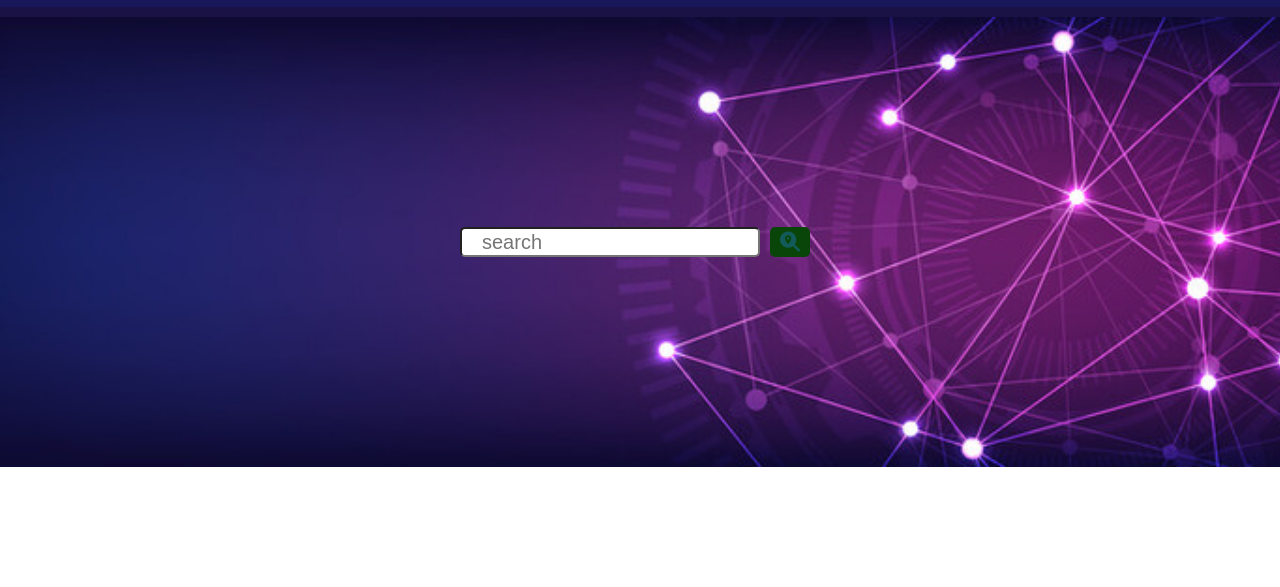
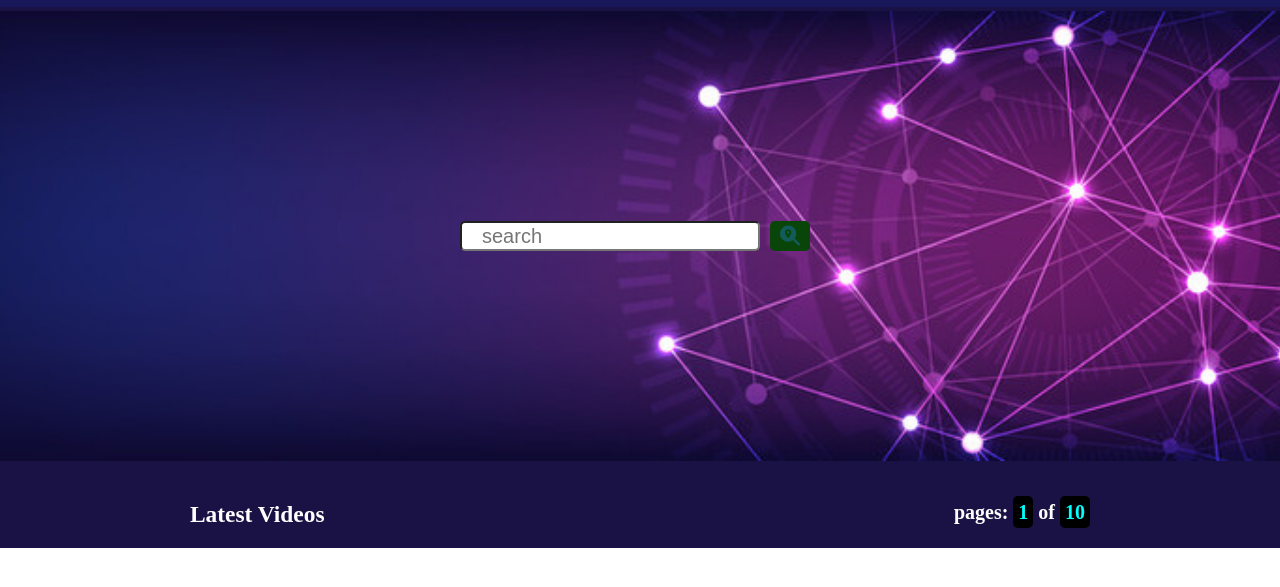
Before and after one commit to robinhossain123/second-web, a plain HTML site: page index.html in a window 1280 px wide. Shown: the part 89-676 px from the top of the page. Drawn offline with Linux system fonts and the light colour scheme.

Commit message:
sec commit

```diff
--- a/index.html
+++ b/index.html
@@ -30,8 +30,21 @@
             <i class="fas fa-search-location"></i>
         </div>
 
+    </header>
 
-
-    </header>
+    <main>
+        <div class="main-section">
+            <div class="latest-videos">
+        <div>
+            <h3>Latest Videos</h3>
+        </div>
+        <div class="videos-number">
+            <h4>
+                pages: <span>1</span> of <span>10</span>
+            </h4>
+        </div>
+    </div>
+    </div>
+    </main>
 </body>
 </html>
--- a/style.css
+++ b/style.css
@@ -7,7 +7,7 @@ nav{
     justify-content: space-between;
     background-color: rgb(23, 23, 90);
     padding: 10px 200px;
-    border-bottom: 10px solid #1A1244;
+    border-bottom: 4px solid #1A1244;
 }
 nav ul{
     display: flex;
@@ -37,6 +37,9 @@ nav ul li a{
     color: white;
     font-size: 25px;
 }
+
+/* hero area code here */
+
 .searchicon-parent{
     display: flex;
     justify-content: center;
@@ -69,3 +72,32 @@ header{
     font-size: 20px;
     padding: 10px 20px;
 }
+
+/* main area code area */
+
+main{
+    background-color: #1A1244;
+    padding-top: 20px;
+}
+.main-section{
+    width: 1100;
+    margin: auto;
+    padding: 20px 0;
+
+}
+.latest-videos{
+    display: flex;
+    justify-content: space-between;
+    padding: 0 100px;
+    color: white;
+    font-weight: 20px;
+    font-size: 20px;
+
+}
+.videos-number h4 span{
+        color: aqua;
+        background-color: black;
+        padding: 5px;
+        border-radius: 5px;
+        cursor: pointer;
+}
```
